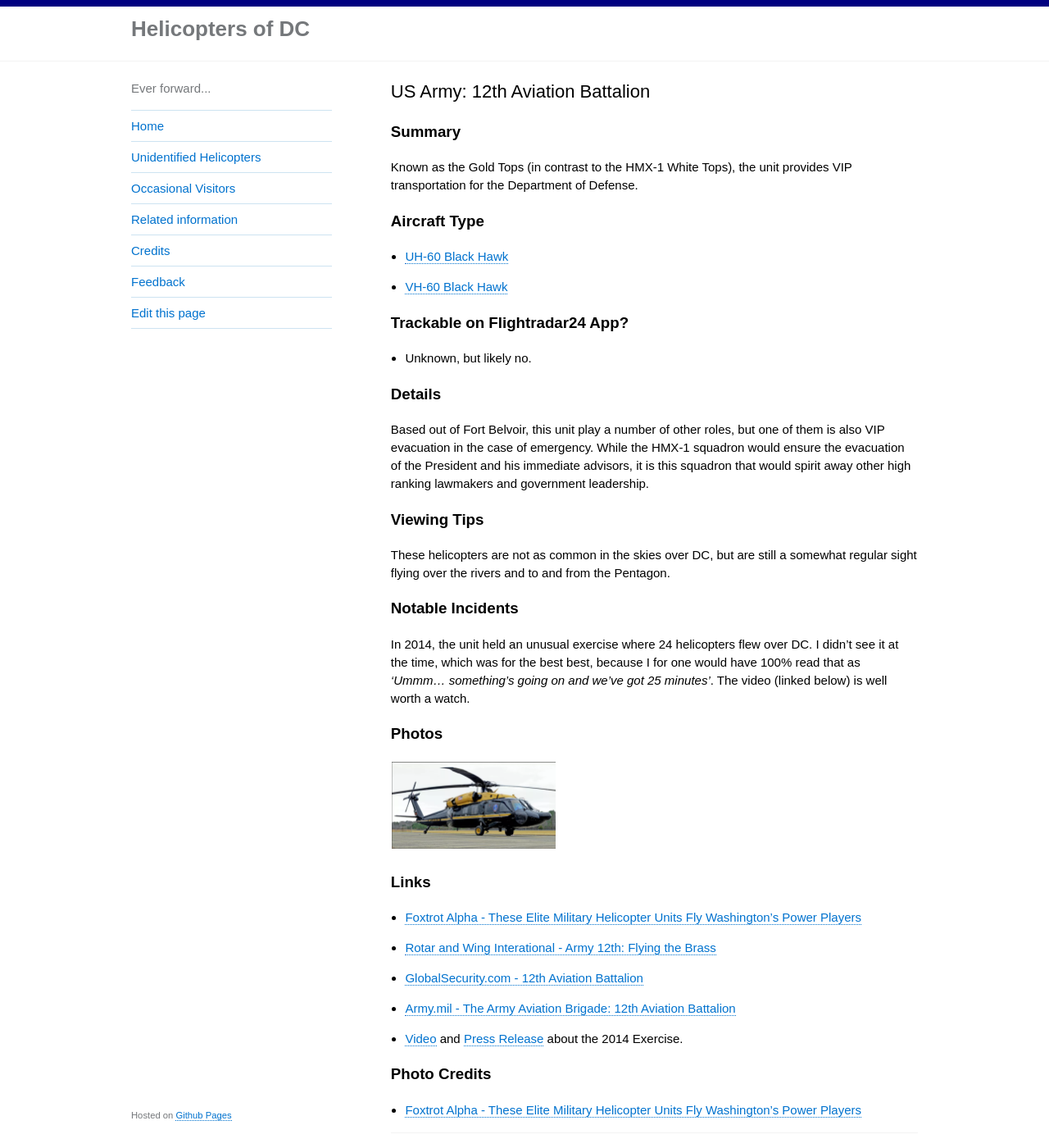
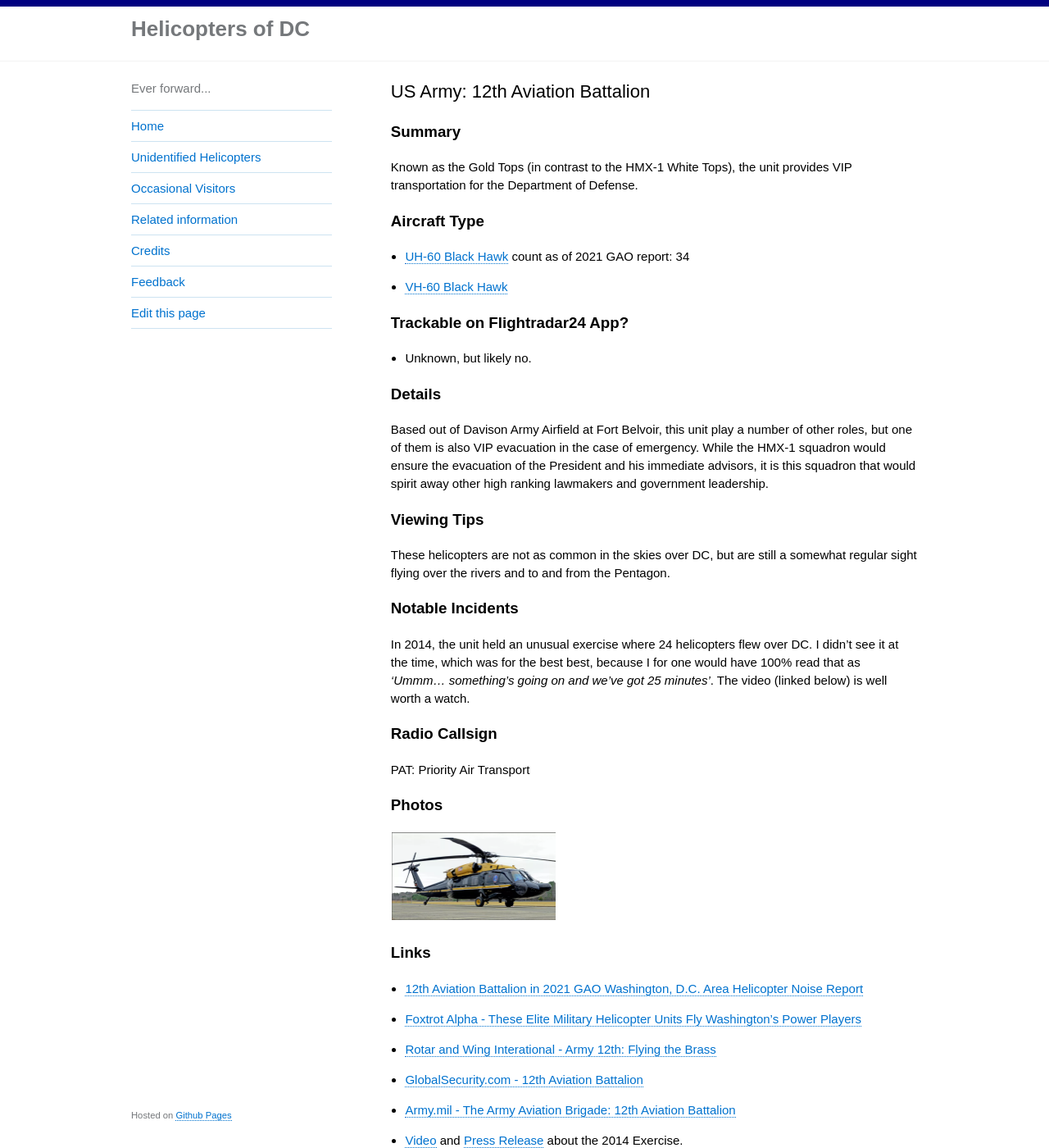
Before and after one commit to gbinal/dc-helicopters, a Jekyll site: the page built from _helicopters/5-us-army-12th-aviation-battalion.md, in a window 1280 px wide and 1400 px high. Shown: the whole window at 82% size. Built offline with Jekyll 4.4.1, drawn with Linux system fonts in a browser that asks for light colours.

```diff
--- a/_helicopters/5-us-army-12th-aviation-battalion.md
+++ b/_helicopters/5-us-army-12th-aviation-battalion.md
@@ -8,7 +8,7 @@
 Known as the Gold Tops (in contrast to the HMX-1 White Tops), the unit provides VIP transportation for the Department of Defense.
 
 ### Aircraft Type
-* [UH-60 Black Hawk](https://en.wikipedia.org/wiki/Sikorsky_UH-60_Black_Hawk)
+* [UH-60 Black Hawk](https://en.wikipedia.org/wiki/Sikorsky_UH-60_Black_Hawk) count as of 2021 GAO report: 34
 * [VH-60 Black Hawk](https://en.wikipedia.org/wiki/Sikorsky_UH-60_Black_Hawk)
 
 ### Trackable on Flightradar24 App?
@@ -16,7 +16,7 @@
 
 ### Details
 
-Based out of Fort Belvoir, this unit play a number of other roles, but one of them is also VIP evacuation in the case of emergency.  While the HMX-1 squadron would ensure the evacuation of the President and his immediate advisors, it is this squadron that would spirit away other high ranking lawmakers and government leadership.
+Based out of Davison Army Airfield at Fort Belvoir, this unit play a number of other roles, but one of them is also VIP evacuation in the case of emergency.  While the HMX-1 squadron would ensure the evacuation of the President and his immediate advisors, it is this squadron that would spirit away other high ranking lawmakers and government leadership.
 
 ### Viewing Tips
 
@@ -26,6 +26,9 @@
 
 In 2014, the unit held an unusual exercise where 24 helicopters flew over DC.  I didn't see it at the time, which was for the best best, because I for one would have 100% read that as _'Ummm...  something's going on and we've got 25 minutes'_.  The video (linked below) is well worth a watch.
 
+### Radio Callsign
+PAT: Priority Air Transport
+
 ### Photos
 
 <table style="width:100%">
@@ -34,6 +37,7 @@
   </table>
 
 ### Links
+* [12th Aviation Battalion in 2021 GAO Washington, D.C. Area Helicopter Noise Report](https://hyp.is/QfNJ0hV0EeyoamPceI993Q/www.gao.gov/assets/gao-21-200.pdf)
 * [Foxtrot Alpha - These Elite Military Helicopter Units Fly Washington's Power Players](https://foxtrotalpha.jalopnik.com/these-elite-military-helicopter-units-fly-washingtons-p-1704260996)
 * [Rotar and Wing Interational - Army 12th: Flying the Brass](https://www.rotorandwing.com/2012/04/01/army-12th-flying-the-brass/)
 * [GlobalSecurity.com - 12th Aviation Battalion](https://www.globalsecurity.org/military/agency/army/12avn-bn.htm)
```
